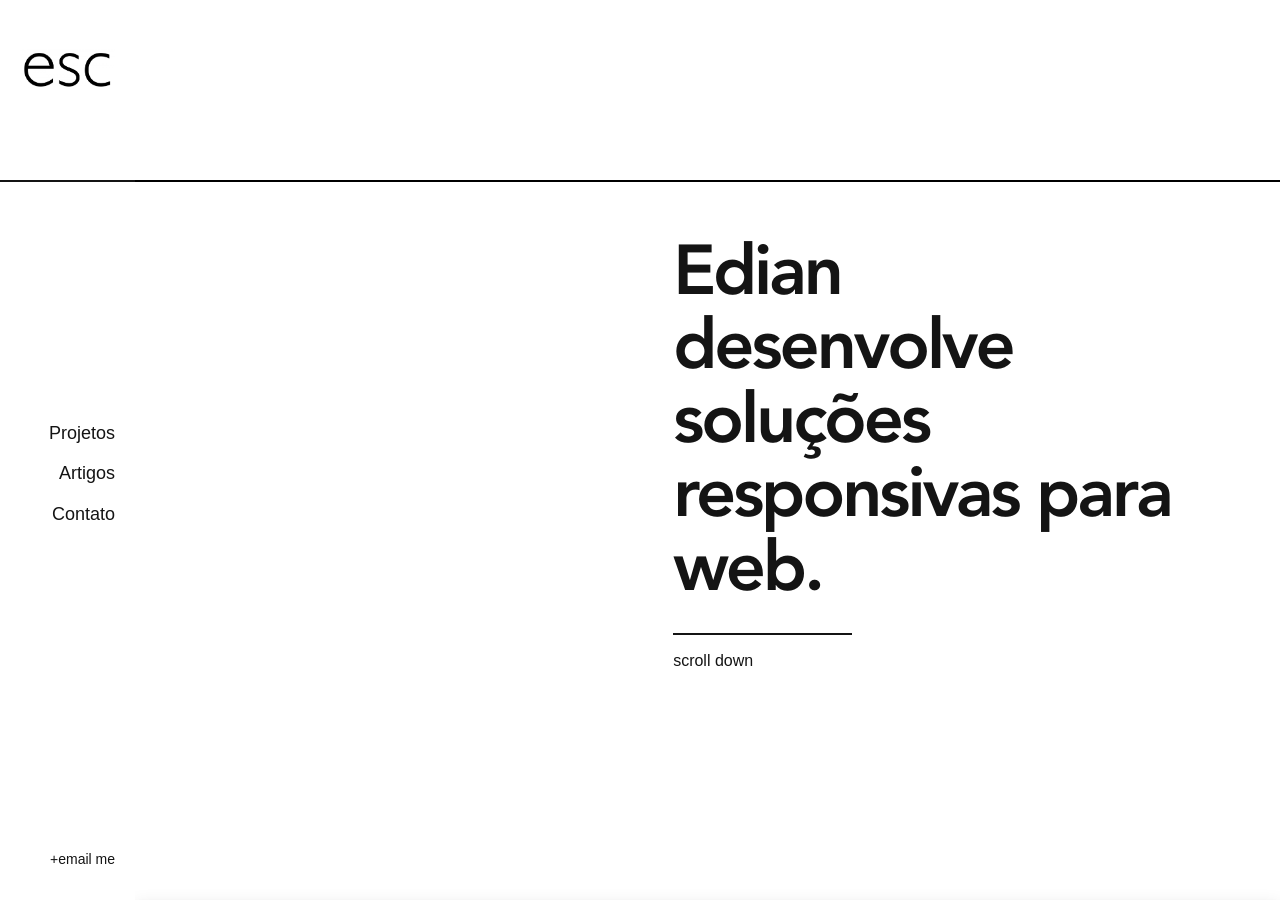
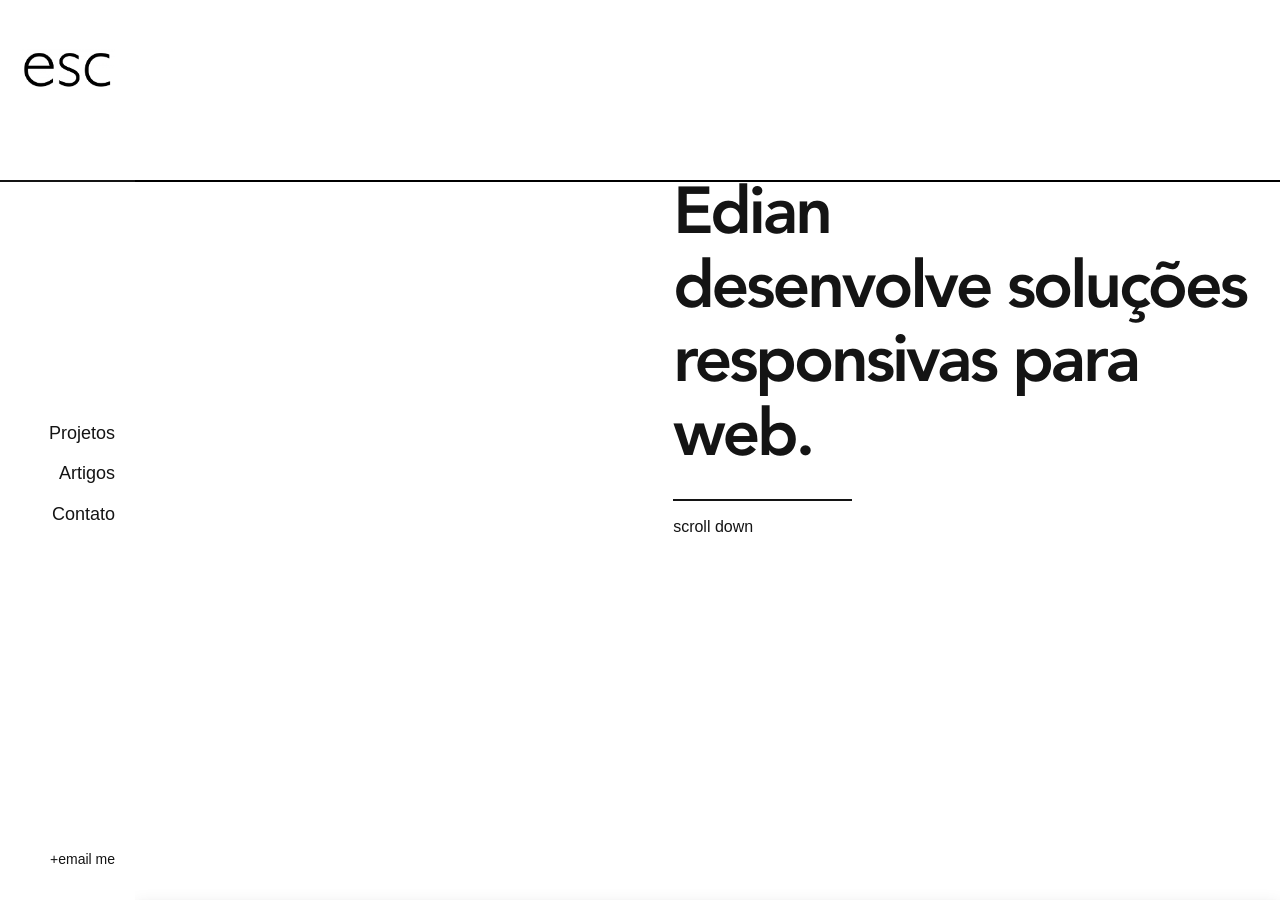
Before and after one commit to ecomachio/portfolio, a Jekyll site: the page built from index.html, in a window 1280 px wide and 900 px high. Built offline with Jekyll 4.4.1, drawn with Linux system fonts in a browser that asks for light colours; some web fonts are replaced.

Commit message:
fix 1366px

```diff
--- a/assets/css/5-sections/home-about.sass
+++ b/assets/css/5-sections/home-about.sass
@@ -47,6 +47,10 @@ section.about
     @media(max-width: 470px)
       font-size: 340%
       line-height: 50px
+    @media(max-width: 1367px)
+      margin-top: 30%
+      font-size: 470%
+      line-height: 74px
 
   .home-lead
     padding-bottom: 180px
--- a/assets/css/main.css
+++ b/assets/css/main.css
@@ -870,6 +870,11 @@ section.about {
       section.about h2 {
         font-size: 340%;
         line-height: 50px; } }
+    @media (max-width: 1367px) {
+      section.about h2 {
+        margin-top: 30%;
+        font-size: 470%;
+        line-height: 74px; } }
   section.about .home-lead {
     padding-bottom: 180px; }
   section.about .lead-line {
@@ -1328,6 +1333,9 @@ section.contact {
         margin-left: 10%; }
         section.contact .col-2 h1, section.contact .col-2 h2 {
           font-size: 2.5em; } }
+    @media (max-width: 1367px) {
+      section.contact .col-2 h1, section.contact .col-2 h2 {
+        font-size: 2em; } }
     section.contact .col-2 ul {
       list-style: none;
       margin: 10px 0 20px 0;
@@ -1339,11 +1347,17 @@ section.contact {
       section.contact .col-2 ul li {
         margin-bottom: 12px;
         font-size: 2em; }
+        @media (max-width: 1367px) {
+          section.contact .col-2 ul li {
+            font-size: 1.5em; } }
         section.contact .col-2 ul li:last-child {
           margin-bottom: 0; }
   section.contact .kudos {
     margin: 1.5em 50% 0px auto !important;
     font-size: 20px !important; }
+    @media (max-width: 1367px) {
+      section.contact .kudos {
+        margin: 1em 50% 0px auto !important; } }
     @media (max-width: 775px) {
       section.contact .kudos {
         margin: 1.5em auto 4.5em auto !important; } }
```
Also changed, not shown: assets/css/5-sections/home-contact.sass (+8 -0 lines).
